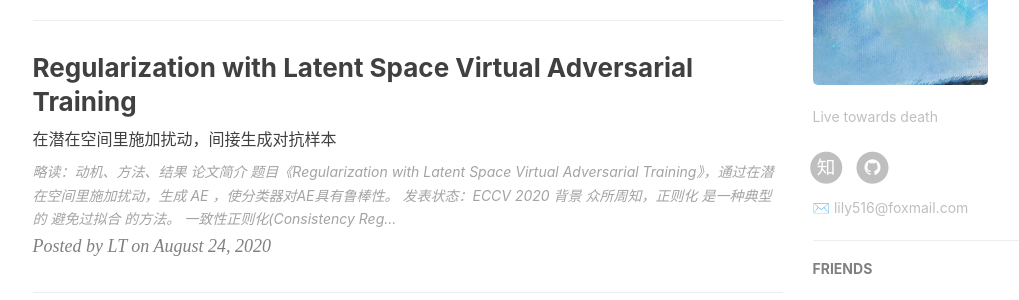
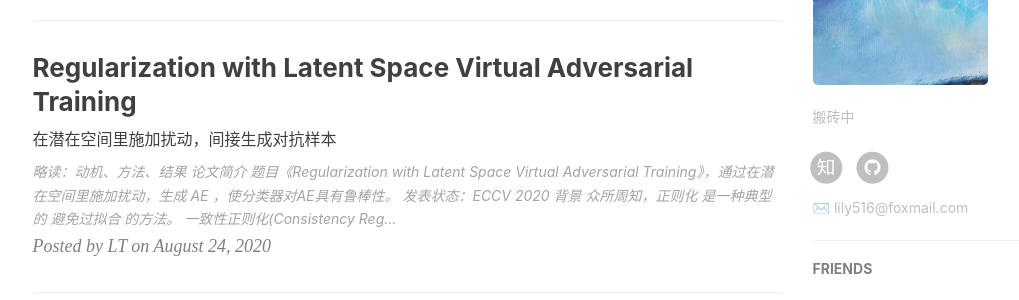
Before and after one commit to LeeeLiu/leeeliu.github.io, a Jekyll site: the page built from index.html, in a window 1280 px wide and 900 px high, scrolled down 692 px. Shown: the part 152-452 px from the top of the window, without its empty margins (135-1154 px from the left). Built offline with Jekyll 4.4.1, drawn with Linux system fonts in a browser that asks for light colours; nearby versions of some CDN libraries; the list of posts is cut into pages by our own code; comment, search, counter and statistics services are not loaded.

Commit message:
Update _config.yml

```diff
--- a/_config.yml
+++ b/_config.yml
@@ -3,7 +3,7 @@ title: LT's Blog
 SEOTitle: Hello | LT's Blog
 header-img: img/me.jpg
 email: lily516@foxmail.com
-description: "向死而生。"
+description: "搬砖中"
 keyword: "LT,blog"
 url: "https://LeeeLiu.github.io/"          # your host, for absolute URL
 baseurl: ""      # for example, '/blog' if your blog hosted on 'host/blog'
@@ -11,7 +11,7 @@ github_repo: "https://github.com/LeeeLiu/LeeeLiu.github.io.git" # you code repos
 
 # Sidebar settings
 sidebar: true                           # whether or not using Sidebar.
-sidebar-about-description: "Live towards death"
+sidebar-about-description: "搬砖中"
 sidebar-avatar: /img/lion.jpg      # use absolute URL, seeing it's used in both `/` and `/about/`
 
 
```
